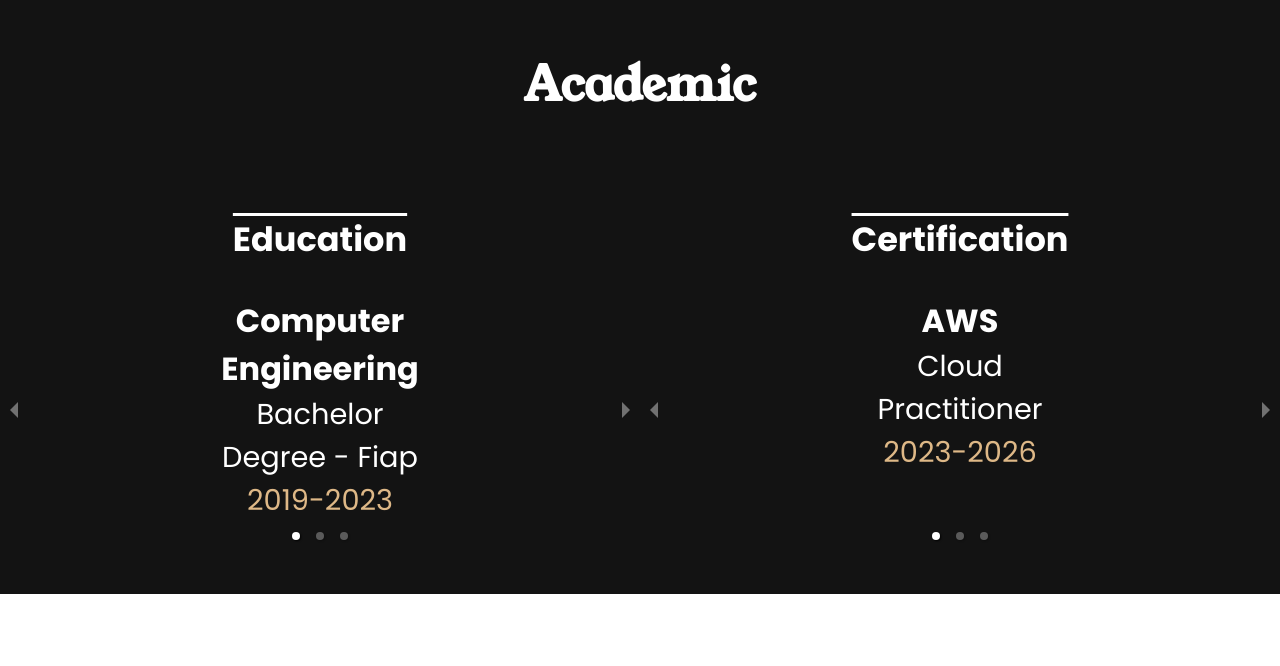
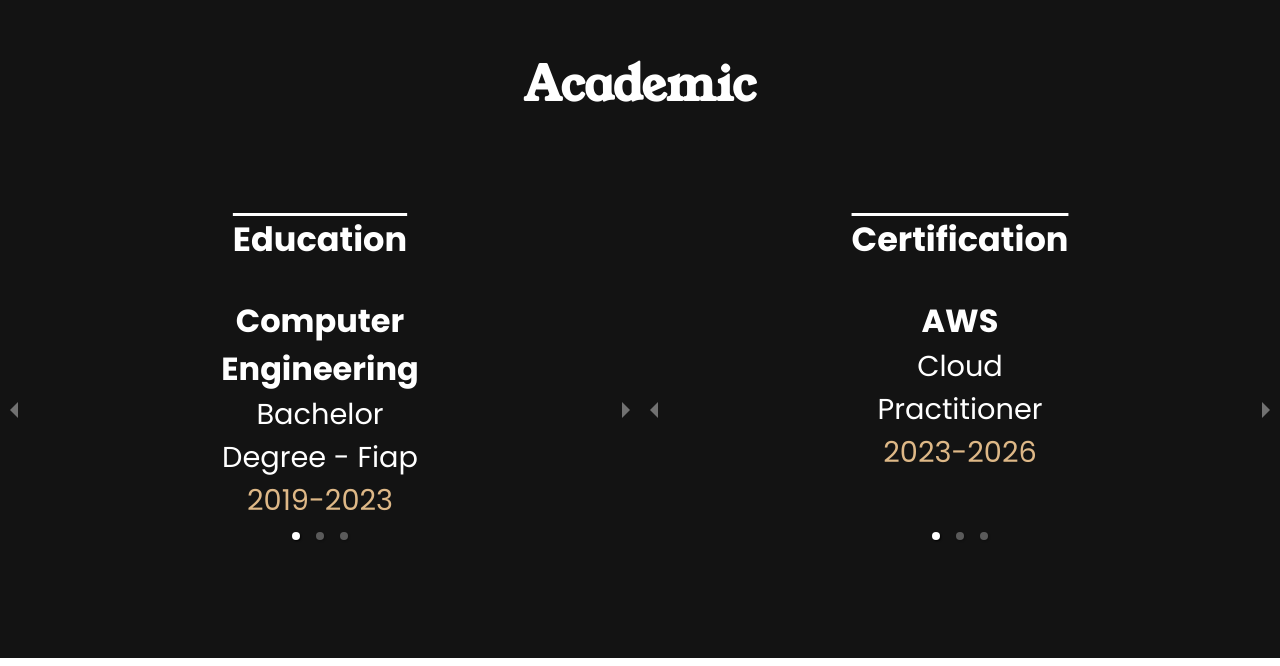
Before and after one commit to robertolap/Portifolio, a React (Create React App) app: page / in a window 1280 px wide. Shown: the part 2594-3260 px from the top of the page. Built offline with nearby package versions, Linux system fonts and the light colour scheme; a web font is replaced by a local one.

Commit message:
finalizado

```diff
--- a/src/styles/academic.css
+++ b/src/styles/academic.css
@@ -1,6 +1,7 @@
 @media only screen and (min-width: 320px) {
   .academic {
     padding-top: 3rem;
+    padding-bottom: 4rem;
     display: grid;
     grid-template-columns: 1fr;
   }
```
